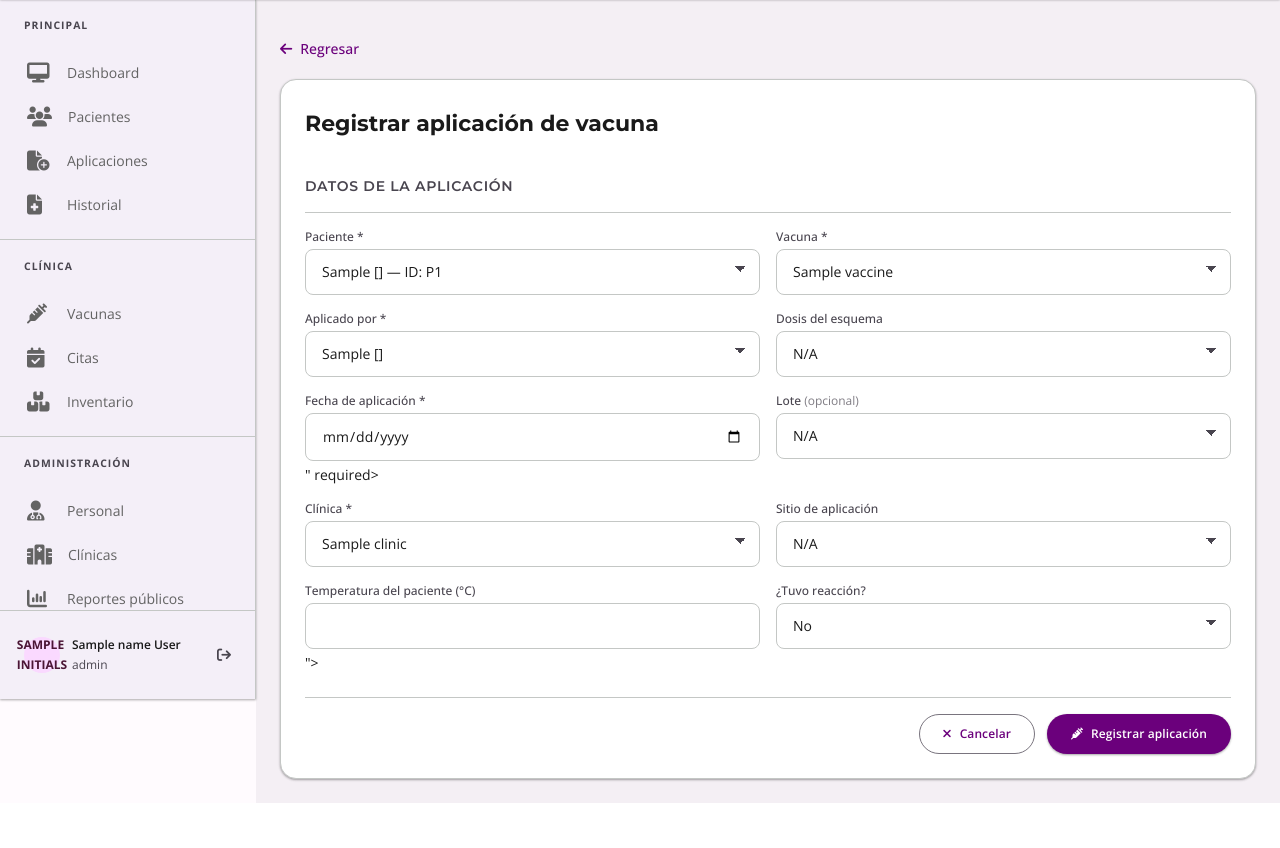
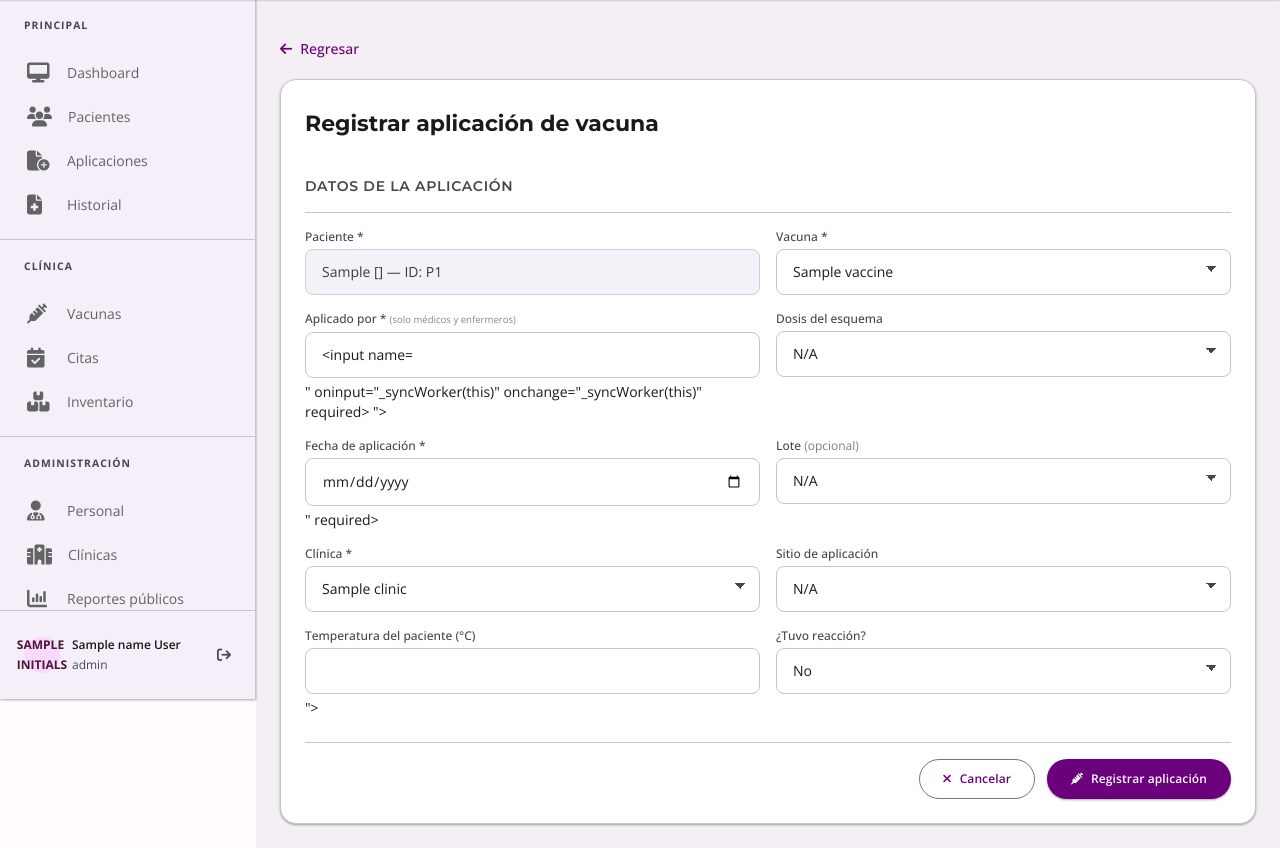
Before and after one commit to espeleta05/ProyEntrega2, a Flask app: template templates/agregarAplicacion_2daE.html in a window 1280 px wide. Shown: the part 101-949 px from the top of the page. Before the commit the page ends 904 px from the top, so only its background shows below. Run offline with Flask 3, Linux system fonts and the light colour scheme; the template is opened without the code that fills it: most values are stand-ins (such as "Sample title", 1, 10 or a date in 2020); form fields are guessed from the names that the template uses; some libraries are stand-ins or nearby versions.

Commit message:
mejoras en forms de aplicaciones

```diff
--- a/app_2daE.py
+++ b/app_2daE.py
@@ -2680,12 +2680,19 @@ def agregar_aplicacion():
     form  = {}
     error = None
 
+    # Soporte para pre-llenar paciente desde esquema o historial
+    prefilled_patient_id = request.args.get("patient_id", type=int)
+    prefilled_patient    = _cur_fetchone("patients", "patient_id", prefilled_patient_id) if prefilled_patient_id else None
+    next_url             = request.args.get("next") or url_for("aplicaciones")
+
     if request.method == "POST":
         form = dict(request.form)
+        # Preservar next_url desde form hidden si viene de esquema
+        next_url = request.form.get("next") or next_url
         try:
             patient_id     = int(request.form.get("patient_id", "0"))
             vaccine_id     = int(request.form.get("vaccine_id", "0"))
-            worker_id      = int(request.form.get("worker_id",  "0"))
+            worker_id      = int(request.form.get("worker_id",  "0") or "0")
             scheme_dose_id = request.form.get("scheme_dose_id")
             scheme_dose_id = int(scheme_dose_id) if scheme_dose_id else None
             app_site_id    = request.form.get("application_site_id")
@@ -2699,7 +2706,35 @@ def agregar_aplicacion():
             vaccine = _cur_fetchone("vaccines",  "vaccine_id", vaccine_id)
             if not patient or not vaccine:
                 error = "Paciente o vacuna no encontrados"
+            elif not worker_id:
+                error = "Selecciona un médico o enfermero válido del listado."
             else:
+                # Validar que el trabajador tenga rol Médico o Enfermero
+                conn_wv, sc_wv = _get_conn()
+                _safe_rollback(conn_wv)
+                try:
+                    with conn_wv.cursor() as cur:
+                        cur.execute(
+                            """SELECT w.worker_id FROM workers w
+                               JOIN roles r ON w.role_id = r.role_id
+                               WHERE w.worker_id = %s
+                                 AND r.name IN ('Medico','Enfermero')
+                                 AND w.is_active = TRUE""",
+                            (worker_id,),
+                        )
+                        valid_worker = cur.fetchone()
+                    conn_wv.commit()
+                except Exception:
+                    _safe_rollback(conn_wv)
+                    valid_worker = None
+                finally:
+                    if sc_wv and not _conn_is_closed(conn_wv):
+                        conn_wv.close()
+
+                if not valid_worker:
+                    error = "Solo médicos o enfermeros pueden registrar una aplicación de vacuna."
+
+            if not error:
                 clinic_id = int(request.form.get("clinic_id") or session.get("clinic_id") or 1)
                 lot_id    = request.form.get("lot_id")
                 lot_id    = int(lot_id) if lot_id else None
@@ -2756,18 +2791,41 @@ def agregar_aplicacion():
                 elif not error:
                     error = "No se pudo registrar la aplicación en base de datos"
 
+    # Solo médicos y enfermeros pueden aplicar vacunas
+    conn_mw, sc_mw = _get_conn()
+    _safe_rollback(conn_mw)
+    try:
+        with conn_mw.cursor() as cur:
+            cur.execute(
+                """SELECT w.worker_id, w.first_name, w.last_name, r.name AS role_name
+                   FROM workers w
+                   JOIN roles r ON w.role_id = r.role_id
+                   WHERE r.name IN ('Medico','Enfermero') AND w.is_active = TRUE
+                   ORDER BY w.first_name, w.last_name"""
+            )
+            medical_workers = [dict(r) for r in cur.fetchall()]
+        conn_mw.commit()
+    except Exception:
+        _safe_rollback(conn_mw)
+        medical_workers = []
+    finally:
+        if sc_mw and not _conn_is_closed(conn_mw):
+            conn_mw.close()
+
     return render_template(
         "agregarAplicacion_2daE.html",
         **_session_vars(),
         patients=_cur_fetchall("patients"),
         vaccines=_cur_fetchall("vaccines"),
-        workers=_cur_fetchall("workers"),
+        medical_workers=medical_workers,
         clinics=_cur_fetchall("clinics"),
         lots=_cur_fetchall("vaccine_lots"),
         scheme_doses=_cur_fetchall("scheme_doses"),
         application_sites=_cur_fetchall("application_sites"),
         form=form,
         error=error,
+        prefilled_patient=prefilled_patient,
+        next_url=next_url,
     )
 
 
--- a/templates/agregarAplicacion_2daE.html
+++ b/templates/agregarAplicacion_2daE.html
@@ -12,7 +12,7 @@
 {% block content %}
 
 <div class="content-header">
-    <a href="{{ url_for('aplicaciones') }}" class="back">
+    <a href="{{ next_url or url_for('aplicaciones') }}" class="back">
         <i class="fa-solid fa-arrow-left"></i> Regresar
     </a>
 </div>
@@ -20,10 +20,13 @@
 {% call form_card(
     action=url_for('agregar_aplicacion'),
     title='Registrar aplicación de vacuna',
-    cancel_href=url_for('aplicaciones'),
+    cancel_href=next_url or url_for('aplicaciones'),
     submit_text='Registrar aplicación',
     submit_icon='fa-syringe'
 ) %}
+
+    {# Campo oculto para redirigir de regreso al esquema del paciente #}
+    <input type="hidden" name="next" value="{{ next_url or '' }}">
 
     {% if error %}
     <div class="md3-alert md3-alert--error" style="margin-bottom: var(--md-spacing-5);">
@@ -36,8 +39,20 @@
         <h3 class="md3-form__section-title">Datos de la aplicación</h3>
 
         <div class="md3-form__row md3-form__row--2">
+
+            {# ── Paciente: prellenado (solo lectura) o seleccionable ── #}
             <div class="md3-field">
                 <label class="md3-field__label" for="ap_patient">Paciente *</label>
+                {% if prefilled_patient %}
+                    {# Mostrar nombre como campo bloqueado y enviar el ID por hidden #}
+                    <input class="md3-input"
+                           type="text"
+                           id="ap_patient"
+                           value="{{ prefilled_patient.first_name }} {{ prefilled_patient.last_name }} — ID: P{{ prefilled_patient.patient_id }}"
+                           readonly
+                           style="background:var(--md-surface-container,#ede8f4);cursor:not-allowed;opacity:.85;">
+                    <input type="hidden" name="patient_id" value="{{ prefilled_patient.patient_id }}">
+                {% else %}
                     <select class="md3-select" id="ap_patient" name="patient_id" required>
                         <option value="" disabled {% if not form.patient_id %}selected{% endif %}>Seleccionar paciente</option>
                         {% for p in patients %}
@@ -46,7 +61,9 @@
                         </option>
                         {% endfor %}
                     </select>
+                {% endif %}
             </div>
+
             <div class="md3-field">
                 <label class="md3-field__label" for="ap_vaccine">Vacuna *</label>
                 <select class="md3-select" id="ap_vaccine" name="vaccine_id" required>
@@ -60,17 +77,40 @@
             </div>
         </div>
 
+        {# Mapa worker_name → worker_id para sincronizar el campo oculto #}
+        <script>
+        const _workerMap = {
+            {% for w in medical_workers %}
+            "{{ w.first_name }} {{ w.last_name }} ({{ w.role_name }})": {{ w.worker_id }}{% if not loop.last %},{% endif %}
+            {% endfor %}
+        };
+        function _syncWorker(input) {
+            const id = _workerMap[input.value.trim()] || '';
+            document.getElementById('ap_worker_id').value = id;
+        }
+        </script>
+
+        <datalist id="medical-workers-list">
+            {% for w in medical_workers %}
+            <option value="{{ w.first_name }} {{ w.last_name }} ({{ w.role_name }})"></option>
+            {% endfor %}
+        </datalist>
+
         <div class="md3-form__row md3-form__row--2">
             <div class="md3-field">
-                <label class="md3-field__label" for="ap_worker">Aplicado por *</label>
-                <select class="md3-select" id="ap_worker" name="worker_id" required>
-                    <option value="" disabled {% if not form.worker_id %}selected{% endif %}>Seleccionar personal</option>
-                    {% for w in workers %}
-                    <option value="{{ w.worker_id }}" {% if form.worker_id | string == w.worker_id | string %}selected{% endif %}>
-                        {{ w.first_name }} {{ w.last_name }}
-                    </option>
-                    {% endfor %}
-                </select>
+                <label class="md3-field__label" for="ap_worker">Aplicado por * <span style="font-weight:400;opacity:.65;font-size:.8em">(solo médicos y enfermeros)</span></label>
+                {# Campo de texto con autocompletado — el hidden envía el worker_id real #}
+                <input class="md3-input"
+                       type="text"
+                       id="ap_worker"
+                       list="medical-workers-list"
+                       autocomplete="off"
+                       placeholder="Escribe el nombre del médico o enfermero…"
+                       value="{{ form.worker_name or '' }}"
+                       oninput="_syncWorker(this)"
+                       onchange="_syncWorker(this)"
+                       required>
+                <input type="hidden" id="ap_worker_id" name="worker_id" value="{{ form.worker_id or '' }}">
             </div>
             <div class="md3-field">
                 <label class="md3-field__label" for="ap_scheme_dose">Dosis del esquema</label>
```
Also changed, not shown: templates/pages/esquemaPaciente_2daE.html (+9 -3 lines). Lines whose indentation alone changed are shown as unchanged.
